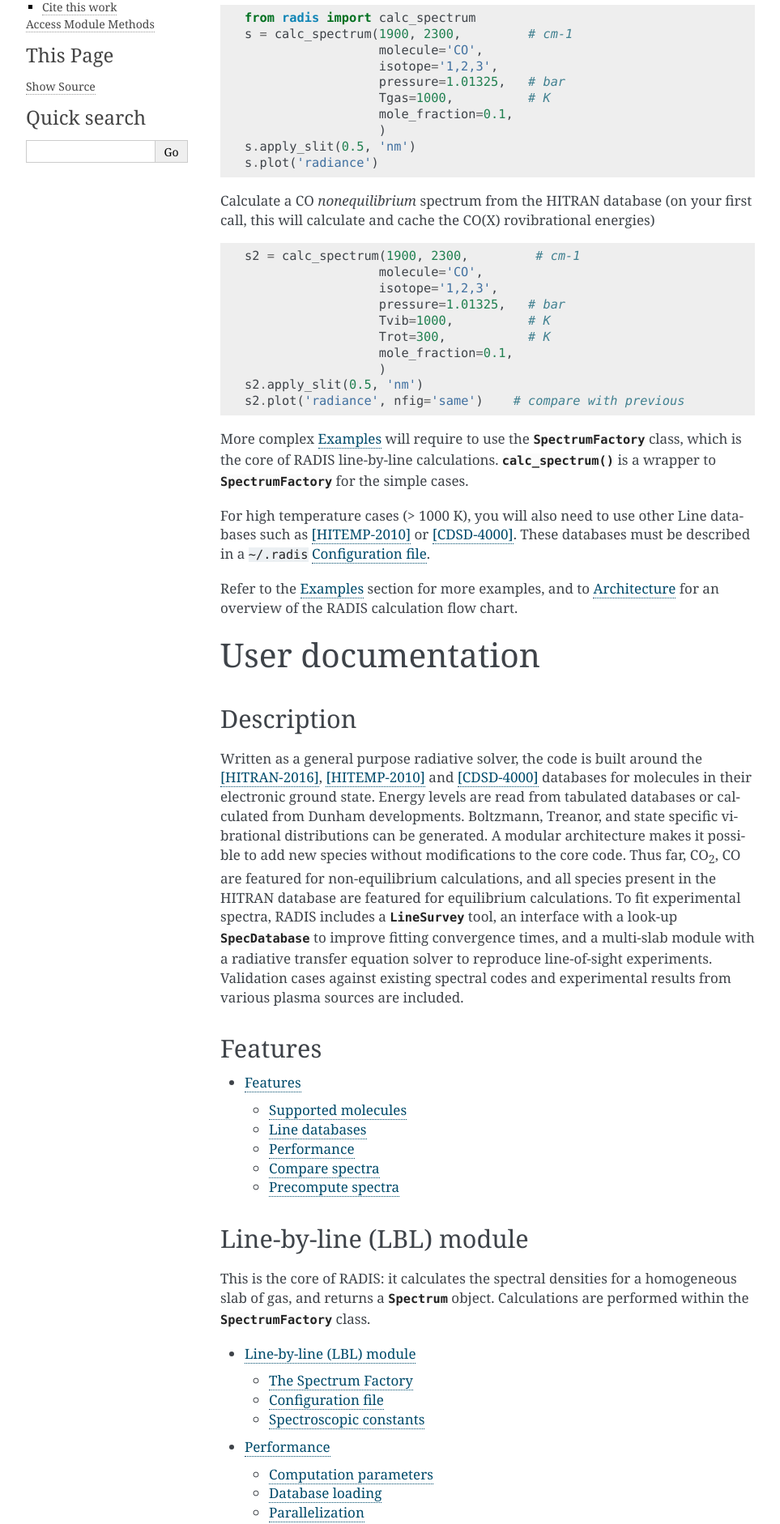
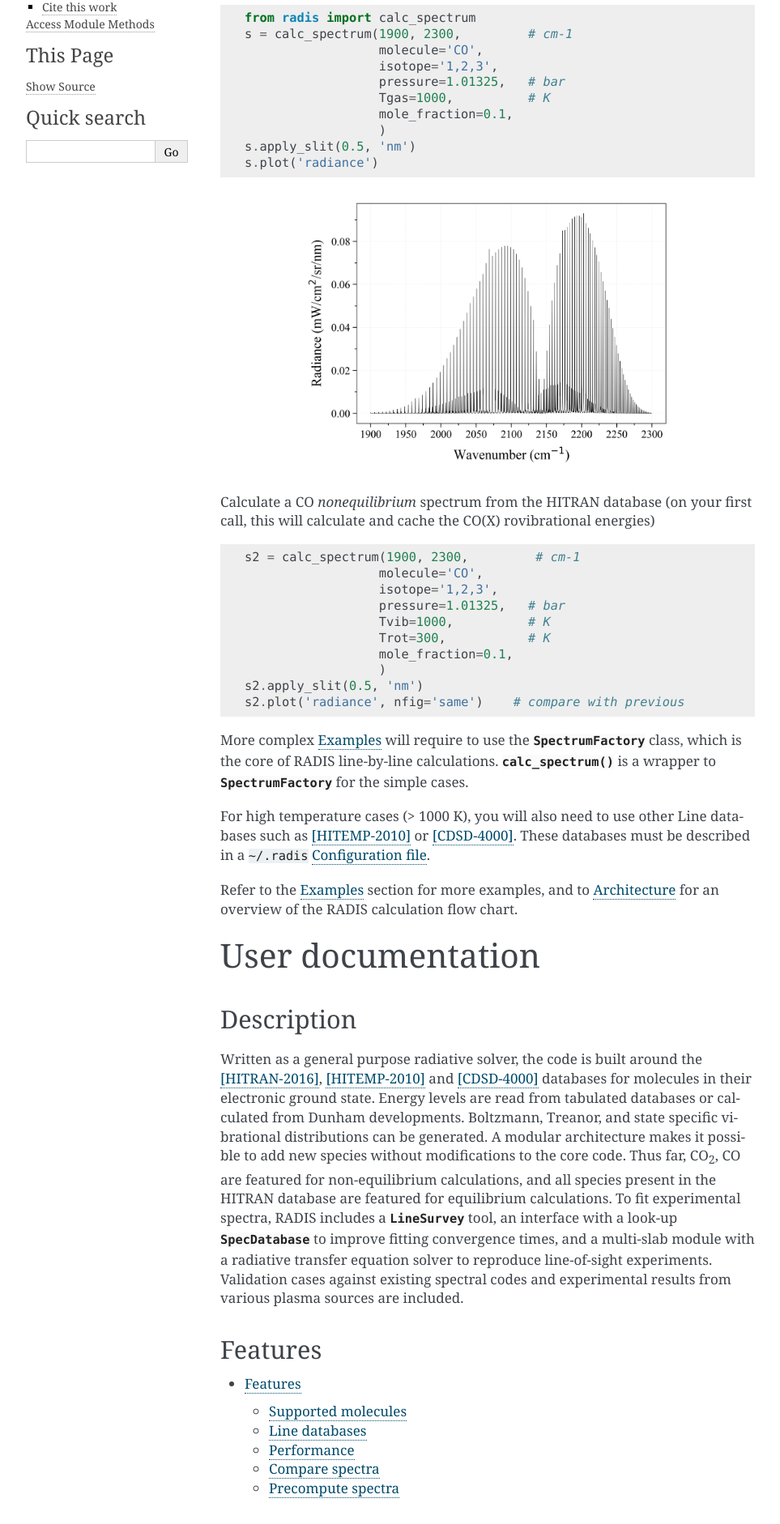
Before and after one commit to radis/radis, a Sphinx documentation site: the page built from docs/index.rst, in a window 1280 px wide. Shown: the part 690-2572 px from the top of the page at 81% size, without its empty margins (148-1111 px from the left). Built offline with Sphinx 7.4.7, drawn with Linux system fonts in a browser that asks for light colours; pages that are not in the unit, such as notebooks, are missing from menus.

Commit message:
(docs) switched back to figure

```diff
--- a/docs/index.rst
+++ b/docs/index.rst
@@ -50,12 +50,8 @@ Calculate a CO equilibrium spectrum from the HITRAN database, using the
     s.apply_slit(0.5, 'nm')
     s.plot('radiance')
 
-.. only:: html
-    .. figure:: examples/co_spectrum_1000K.png
-       :scale: 20 %
-
-.. only:: not html
-    .. figure:: examples/co_spectrum_1000K.png
+.. figure:: examples/co_spectrum_1000K.png
+    :scale: 20 %
 
 Calculate a CO *nonequilibrium* spectrum from the HITRAN database
 (on your first call, this will calculate and cache the CO(X) rovibrational
```
